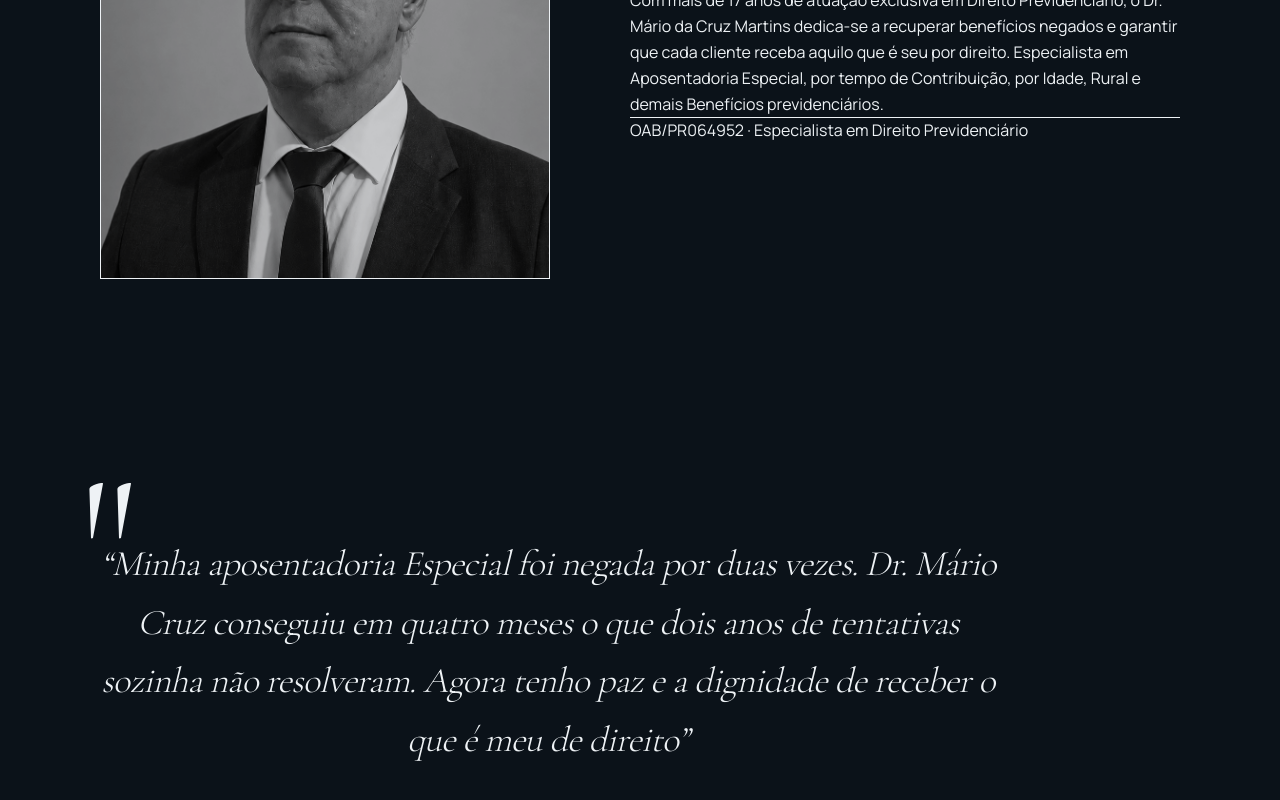
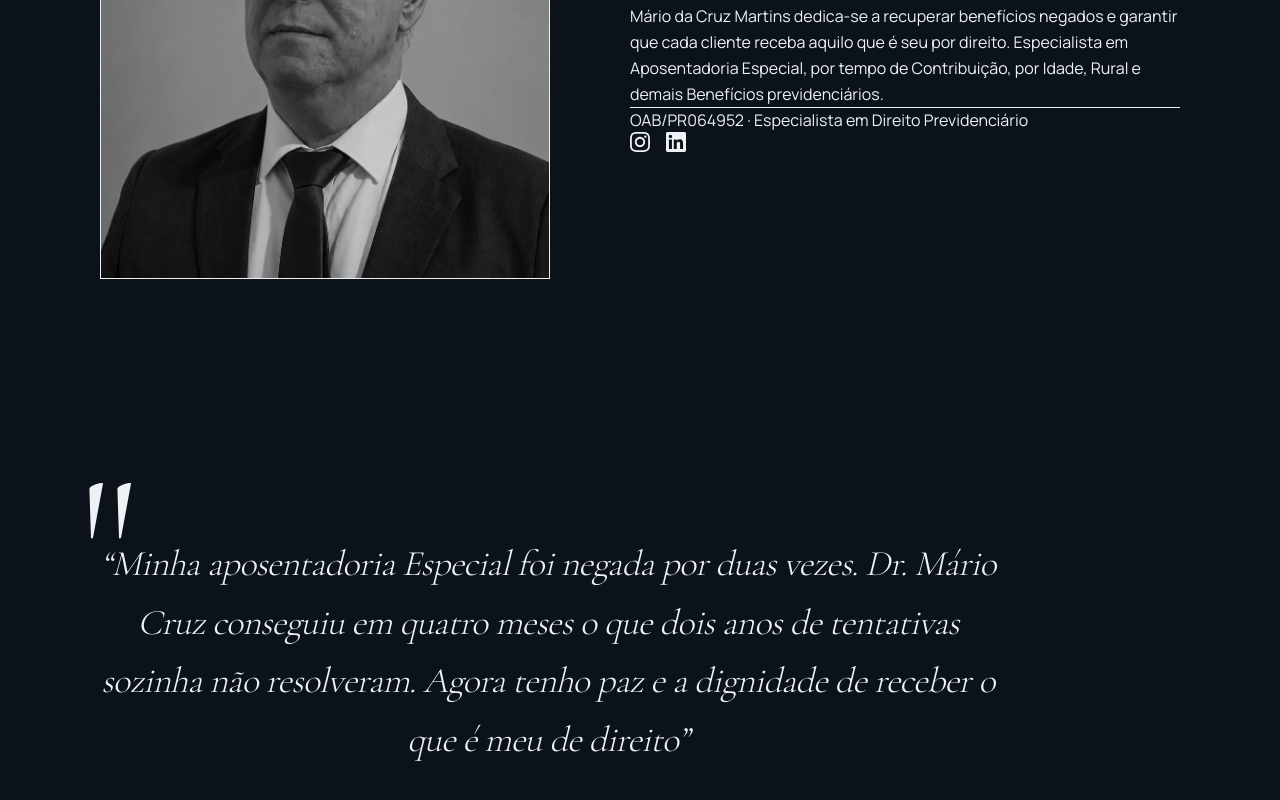
Before and after one commit to VoidPep/lp-mario-martins, a Next.js app: page / in a window 1280 px wide. Shown: the part 3428-4228 px from the top of the page. Built offline with nearby package versions, Linux system fonts and the light colour scheme.

Commit message:
feat: add contacts about section

```diff
--- a/components/AboutSection.tsx
+++ b/components/AboutSection.tsx
@@ -41,16 +41,54 @@
             </h2>
 
             <p className="font-body text-base lg:text-body text-text-secondary mb-8 leading-relaxed">
-              Com mais de 17 anos de atuação exclusiva em Direito Previdenciário, o Dr. Mário da
-              Cruz Martins dedica-se a recuperar benefícios negados e garantir que cada cliente
-              receba aquilo que é seu por direito. Especialista em Aposentadoria Especial, por tempo de Contribuição, por Idade, Rural e demais Benefícios previdenciários.
+              Com mais de 17 anos de atuação exclusiva em Direito
+              Previdenciário, o Dr. Mário da Cruz Martins dedica-se a recuperar
+              benefícios negados e garantir que cada cliente receba aquilo que é
+              seu por direito. Especialista em Aposentadoria Especial, por tempo
+              de Contribuição, por Idade, Rural e demais Benefícios
+              previdenciários.
             </p>
 
             <div className="flex items-baseline gap-4 mb-8 pb-8 border-b border-subtle"></div>
 
-            <p className="font-body text-caption text-text-muted mb-8">
+            <p className="font-body text-caption text-text-muted mb-4">
               {siteConfig.advogado.oab} · {siteConfig.advogado.especialidade}
             </p>
+
+            <div className="flex items-center gap-4">
+              <a
+                href={siteConfig.advogado.links.instagram}
+                target="_blank"
+                rel="noopener noreferrer"
+                aria-label="Instagram"
+                className="text-text-muted hover:text-[#B8924A] transition-colors"
+              >
+                <svg
+                  width="20"
+                  height="20"
+                  viewBox="0 0 24 24"
+                  fill="currentColor"
+                >
+                  <path d="M12 2.163c3.204 0 3.584.012 4.85.07 3.252.148 4.771 1.691 4.919 4.919.058 1.265.069 1.645.069 4.849 0 3.205-.012 3.584-.069 4.849-.149 3.225-1.664 4.771-4.919 4.919-1.266.058-1.644.07-4.85.07-3.204 0-3.584-.012-4.849-.07-3.26-.149-4.771-1.699-4.919-4.92-.058-1.265-.07-1.644-.07-4.849 0-3.204.013-3.583.07-4.849.149-3.227 1.664-4.771 4.919-4.919 1.266-.057 1.645-.069 4.849-.069zm0-2.163c-3.259 0-3.667.014-4.947.072-4.358.2-6.78 2.618-6.98 6.98-.059 1.281-.073 1.689-.073 4.948 0 3.259.014 3.668.072 4.948.2 4.358 2.618 6.78 6.98 6.98 1.281.058 1.689.072 4.948.072 3.259 0 3.668-.014 4.948-.072 4.354-.2 6.782-2.618 6.979-6.98.059-1.28.073-1.689.073-4.948 0-3.259-.014-3.667-.072-4.947-.196-4.354-2.617-6.78-6.979-6.98-1.281-.059-1.69-.073-4.949-.073zm0 5.838c-3.403 0-6.162 2.759-6.162 6.162s2.759 6.163 6.162 6.163 6.162-2.759 6.162-6.163c0-3.403-2.759-6.162-6.162-6.162zm0 10.162c-2.209 0-4-1.79-4-4 0-2.209 1.791-4 4-4s4 1.791 4 4c0 2.21-1.791 4-4 4zm6.406-11.845c-.796 0-1.441.645-1.441 1.44s.645 1.44 1.441 1.44c.795 0 1.439-.645 1.439-1.44s-.644-1.44-1.439-1.44z" />
+                </svg>
+              </a>
+              <a
+                href={siteConfig.advogado.links.linkedin}
+                target="_blank"
+                rel="noopener noreferrer"
+                aria-label="LinkedIn"
+                className="text-text-muted hover:text-[#B8924A] transition-colors"
+              >
+                <svg
+                  width="20"
+                  height="20"
+                  viewBox="0 0 24 24"
+                  fill="currentColor"
+                >
+                  <path d="M20.447 20.452h-3.554v-5.569c0-1.328-.027-3.037-1.852-3.037-1.853 0-2.136 1.445-2.136 2.939v5.667H9.351V9h3.414v1.561h.046c.477-.9 1.637-1.85 3.37-1.85 3.601 0 4.267 2.37 4.267 5.455v6.286zM5.337 7.433c-1.144 0-2.063-.926-2.063-2.065 0-1.138.92-2.063 2.063-2.063 1.14 0 2.064.925 2.064 2.063 0 1.139-.925 2.065-2.064 2.065zm1.782 13.019H3.555V9h3.564v11.452zM22.225 0H1.771C.792 0 0 .774 0 1.729v20.542C0 23.227.792 24 1.771 24h20.451C23.2 24 24 23.227 24 22.271V1.729C24 .774 23.2 0 22.222 0h.003z" />
+                </svg>
+              </a>
+            </div>
           </motion.div>
         </div>
       </div>
```
